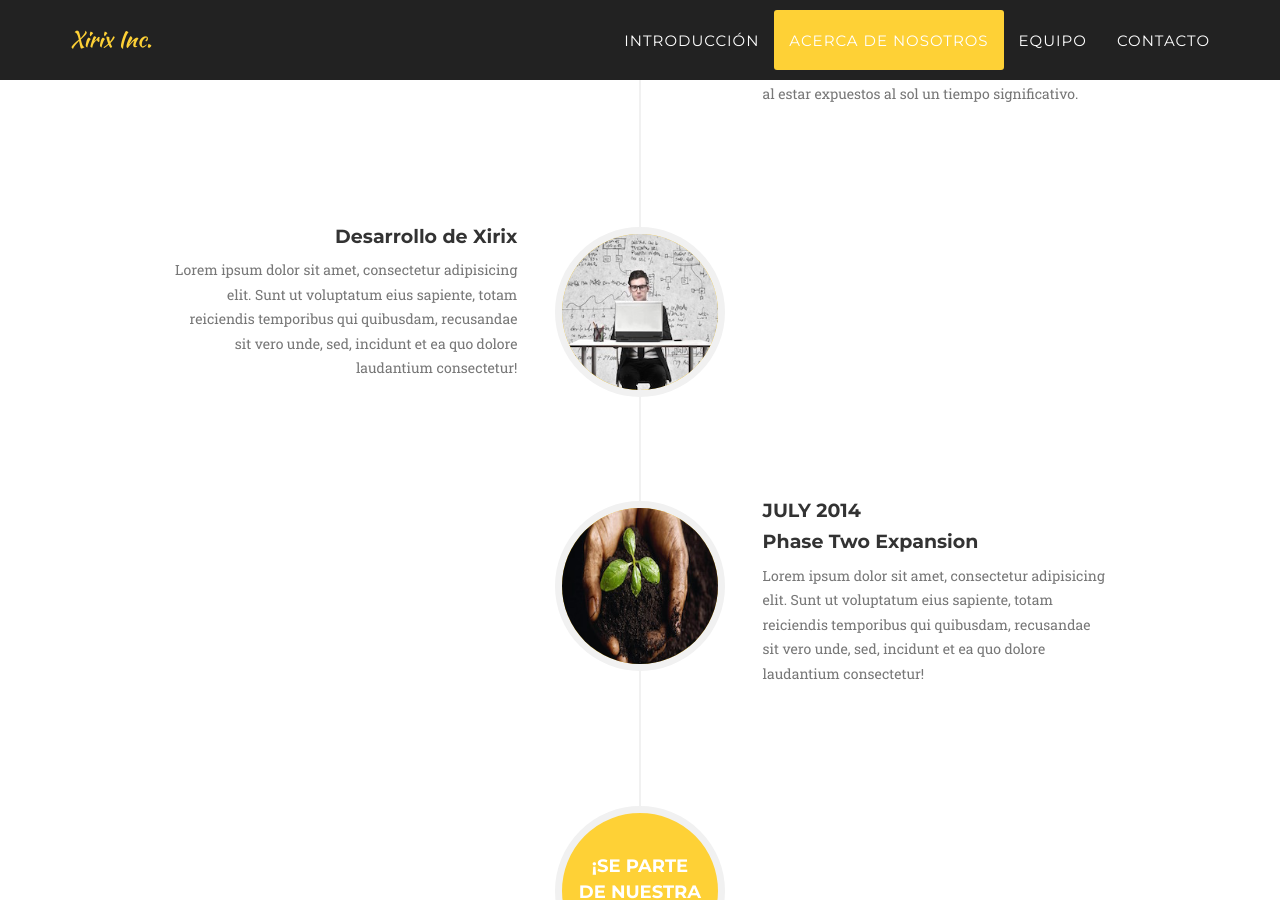
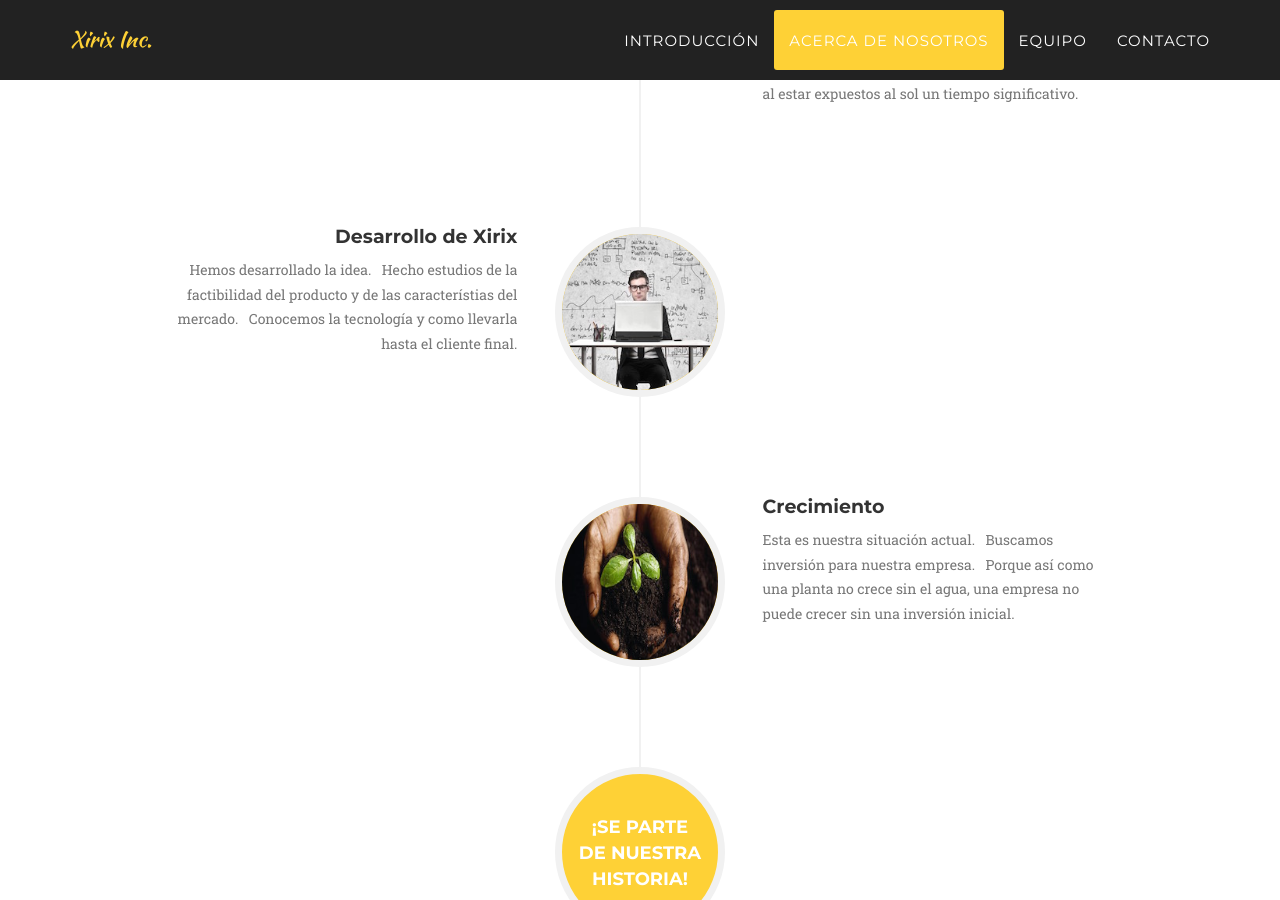
Before and after one commit to xirix-contact-lenses/xirix-contact-lenses, a Jekyll site: the page built from index.html, in a window 1280 px wide and 900 px high, scrolled down 2277 px. Built offline with Jekyll 4.4.1, drawn with Linux system fonts in a browser that asks for light colours; some web fonts are replaced; some of the changed text lies outside the part shown.

Commit message:
Add send mail feature.

```diff
--- a/_config.yml
+++ b/_config.yml
@@ -2,7 +2,7 @@ url: https://xirix-contact-lenses.github.io
 
 # Site settings
 title: Xirix Inc.
-email: xirix-contact-lenses@gmail.com
+email: xirix.contact.lenses@gmail.com
 description: "Write an awesome description for your new site here. You can edit this line in _config.yml. It will appear in your document head meta (for Google search results) and in your feed.xml site description."
 
 # Color settings (hex-codes without the leading hash-tag)
--- a/_includes/about.html
+++ b/_includes/about.html
@@ -58,7 +58,9 @@
                                 </div>
                                 <div class="timeline-body">
                                     <p class="text-muted">
-                                        Lorem ipsum dolor sit amet, consectetur adipisicing elit. Sunt ut voluptatum eius sapiente, totam reiciendis temporibus qui quibusdam, recusandae sit vero unde, sed, incidunt et ea quo dolore laudantium consectetur!
+                                        Hemos desarrollado la idea.&nbsp;&nbsp; Hecho estudios de la factibilidad del producto
+                                        y de las característias del mercado.&nbsp;&nbsp; Conocemos la tecnología y como llevarla
+                                        hasta el cliente final.
                                     </p>
                                 </div>
                             </div>
@@ -69,11 +71,14 @@
                             </div>
                             <div class="timeline-panel">
                                 <div class="timeline-heading">
-                                    <h4>July 2014</h4>
-                                    <h4 class="subheading">Phase Two Expansion</h4>
+                                    <h4 class="subheading">Crecimiento</h4>
                                 </div>
                                 <div class="timeline-body">
-                                    <p class="text-muted">Lorem ipsum dolor sit amet, consectetur adipisicing elit. Sunt ut voluptatum eius sapiente, totam reiciendis temporibus qui quibusdam, recusandae sit vero unde, sed, incidunt et ea quo dolore laudantium consectetur!</p>
+                                    <p class="text-muted">
+                                        Esta es nuestra situación actual.&nbsp;&nbsp; Buscamos inversión para nuestra
+                                        empresa.&nbsp;&nbsp; Porque así como una planta no crece sin el agua, una empresa no
+                                        puede crecer sin una inversión inicial.
+                                    </p>
                                 </div>
                             </div>
                         </li>
--- a/_includes/contact.html
+++ b/_includes/contact.html
@@ -2,38 +2,38 @@
         <div class="container">
             <div class="row">
                 <div class="col-lg-12 text-center">
-                    <h2 class="section-heading">Contact Us</h2>
-                    <h3 class="section-subheading text-muted">Lorem ipsum dolor sit amet consectetur.</h3>
+                    <h2 class="section-heading">Contactanos</h2>
+                    <h3 class="section-subheading text-muted">Será un placer atender tus inquietudes y comentarios.</h3>
                 </div>
             </div>
             <div class="row">
                 <div class="col-lg-12">
-                    <form name="sentMessage" id="contactForm" novalidate>
+                    <form name="sentMessage" id="contactForm" action="//formspree.io/xirix.contact.lenses@gmail.com" method="POST" novalidate>
                         <div class="row">
                             <div class="col-md-6">
                                 <div class="form-group">
-                                    <input type="text" class="form-control" placeholder="Your Name *" id="name" required data-validation-required-message="Please enter your name.">
+                                    <input type="text" class="form-control" placeholder="Tu Nombre*" id="name" required data-validation-required-message="Please enter your name.">
                                     <p class="help-block text-danger"></p>
                                 </div>
                                 <div class="form-group">
-                                    <input type="email" class="form-control" placeholder="Your Email *" id="email" required data-validation-required-message="Please enter your email address.">
+                                    <input type="email" class="form-control" placeholder="Tu Correo Electrónico *" id="email" required data-validation-required-message="Please enter your email address.">
                                     <p class="help-block text-danger"></p>
                                 </div>
                                 <div class="form-group">
-                                    <input type="tel" class="form-control" placeholder="Your Phone *" id="phone" required data-validation-required-message="Please enter your phone number.">
+                                    <input type="tel" class="form-control" placeholder="Tu Teléfono *" id="phone" required data-validation-required-message="Please enter your phone number.">
                                     <p class="help-block text-danger"></p>
                                 </div>
                             </div>
                             <div class="col-md-6">
                                 <div class="form-group">
-                                    <textarea class="form-control" placeholder="Your Message *" id="message" required data-validation-required-message="Please enter a message."></textarea>
+                                    <textarea class="form-control" placeholder="Tu Mensaje *" id="message" required data-validation-required-message="Please enter a message."></textarea>
                                     <p class="help-block text-danger"></p>
                                 </div>
                             </div>
                             <div class="clearfix"></div>
                             <div class="col-lg-12 text-center">
                                 <div id="success"></div>
-                                <button type="submit" class="btn btn-xl">Send Message</button>
+                                <button type="submit" class="btn btn-xl">Envíar Mensaje</button>
                             </div>
                         </div>
                     </form>
--- a/js/contact_me.js
+++ b/js/contact_me.js
@@ -18,7 +18,7 @@ $(function() {
                 firstName = name.split(' ').slice(0, -1).join(' ');
             }
             $.ajax({
-                url: "././mail/contact_me.php",
+                url: "http://formspree.io/xirix.contact.lenses@gmail.com",
                 type: "POST",
                 data: {
                     name: name,
@@ -41,12 +41,15 @@ $(function() {
                     $('#contactForm').trigger("reset");
                 },
                 error: function() {
-                    // Fail message
-                    $('#success').html("<div class='alert alert-danger'>");
-                    $('#success > .alert-danger').html("<button type='button' class='close' data-dismiss='alert' aria-hidden='true'>&times;")
+                    // Success message
+                    $('#success').html("<div class='alert alert-success'>");
+                    $('#success > .alert-success').html("<button type='button' class='close' data-dismiss='alert' aria-hidden='true'>&times;")
                         .append("</button>");
-                    $('#success > .alert-danger').append("<strong>Sorry " + firstName + ", it seems that my mail server is not responding. Please try again later!");
-                    $('#success > .alert-danger').append('</div>');
+                    $('#success > .alert-success')
+                        .append("<strong>Your message has been sent. </strong>");
+                    $('#success > .alert-success')
+                        .append('</div>');
+
                     //clear all fields
                     $('#contactForm').trigger("reset");
                 },
```
